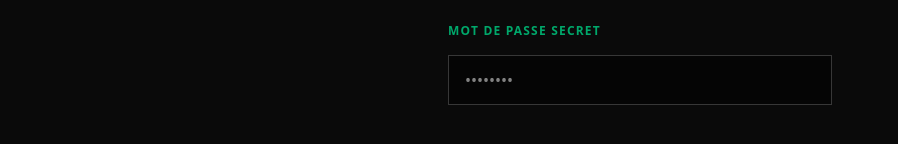
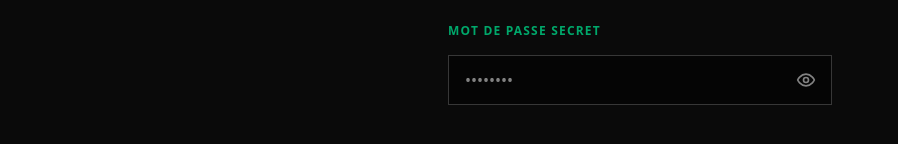
Before and after one commit to olivtopa/Baydouvan-Web, a Next.js app: page /login in a window 1280 px wide. Shown: the part 438-582 px from the top of the page, without its empty margins (0-898 px from the left). Built offline with nearby package versions, Linux system fonts and the light colour scheme.

Commit message:
feat(auth): add password visibility toggle (show/hide) to the login/signup form

```diff
--- a/app/login/page.tsx
+++ b/app/login/page.tsx
@@ -1,5 +1,6 @@
 import Link from 'next/link'
 import { login, signup } from '../auth/actions'
+import { PasswordInput } from '../../components/auth/PasswordInput'
 
 export default function LoginPage({
   searchParams,
@@ -62,13 +63,7 @@ export default function LoginPage({
         <label className="text-xs font-bold tracking-widest uppercase text-[#00A86B]" htmlFor="password">
           Mot de passe secret
         </label>
-        <input
-          className="rounded-none border border-white/20 bg-black/50 px-4 py-3 text-white focus:outline-none focus:border-[#D4AF37] focus:shadow-[0_0_15px_rgba(212,175,55,0.2)] mb-6"
-          type="password"
-          name="password"
-          placeholder="••••••••"
-          required
-        />
+        <PasswordInput name="password" required />
 
         <div className="flex flex-col gap-4">
             <button
--- /dev/null
+++ b/components/auth/PasswordInput.tsx
@@ -0,0 +1,34 @@
+'use client';
+
+import { useState } from 'react';
+import { Eye, EyeOff } from 'lucide-react';
+
+interface PasswordInputProps {
+    name: string;
+    placeholder?: string;
+    required?: boolean;
+}
+
+export function PasswordInput({ name, placeholder = "••••••••", required = false }: PasswordInputProps) {
+    const [showPassword, setShowPassword] = useState(false);
+
+    return (
+        <div className="relative mb-6">
+            <input
+                className="w-full rounded-none border border-white/20 bg-black/50 px-4 py-3 text-white focus:outline-none focus:border-[#D4AF37] focus:shadow-[0_0_15px_rgba(212,175,55,0.2)]"
+                type={showPassword ? "text" : "password"}
+                name={name}
+                placeholder={placeholder}
+                required={required}
+            />
+            <button
+                type="button"
+                className="absolute right-4 top-[50%] -translate-y-[50%] text-white/50 hover:text-white transition-colors"
+                onClick={() => setShowPassword(!showPassword)}
+                aria-label={showPassword ? "Cacher le mot de passe" : "Afficher le mot de passe"}
+            >
+                {showPassword ? <EyeOff size={20} /> : <Eye size={20} />}
+            </button>
+        </div>
+    );
+}
```
